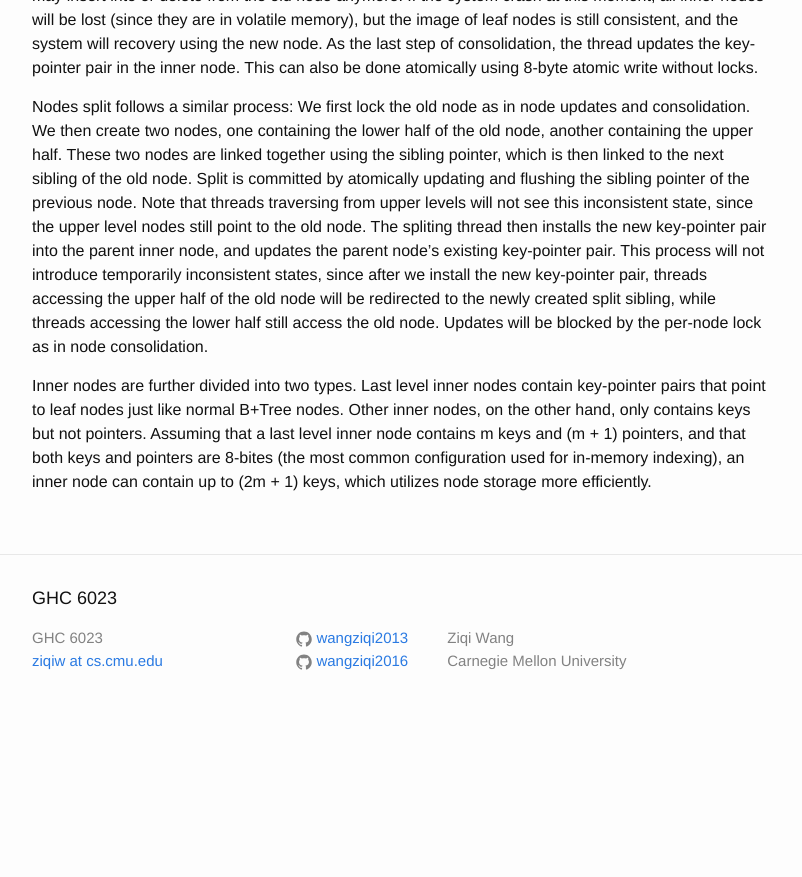
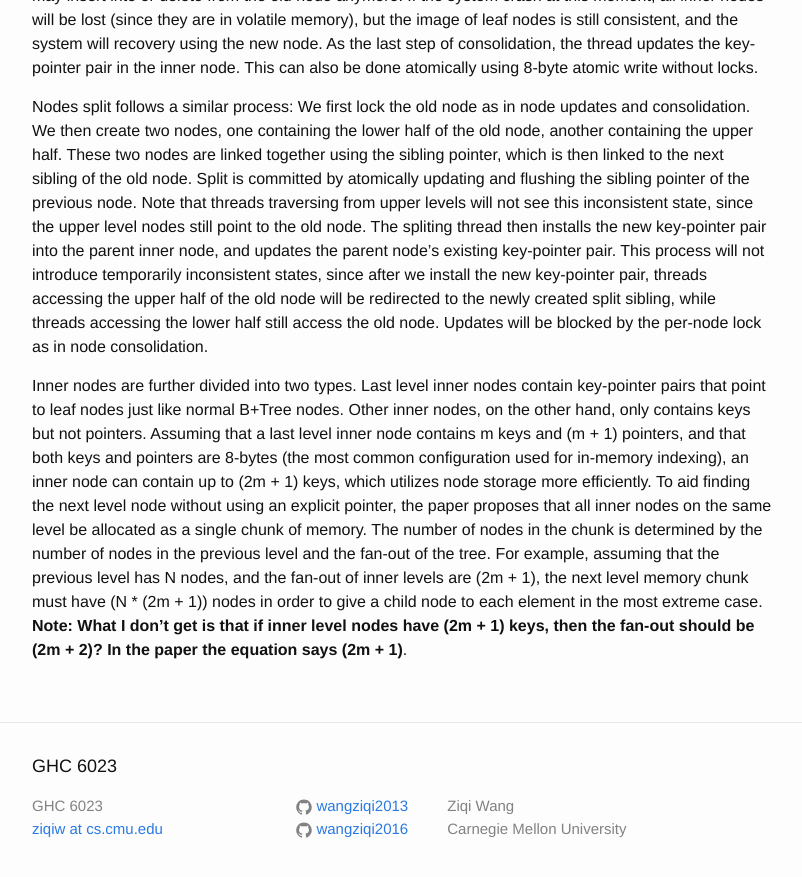
Before and after one commit to wangziqi2013/wangziqi2013.github.io, a Jekyll site: the page built from _posts/2019-12-01-nvtree.markdown, in a window 1280 px wide and 900 px high, scrolled down 1888 px. Shown: the top 877 px of the window, without its empty margins (238-1040 px from the left). Built offline with Jekyll 4.4.1, drawn with Linux system fonts in a browser that asks for light colours; before the commit the page ends 2620 px from its top, so only the background shows below that.

Commit message:
Adding inner nodes

```diff
--- a/_posts/2019-12-01-nvtree.markdown
+++ b/_posts/2019-12-01-nvtree.markdown
@@ -82,6 +82,11 @@ the lower half still access the old node. Updates will be blocked by the per-nod
 
 Inner nodes are further divided into two types. Last level inner nodes contain key-pointer pairs that point to leaf nodes
 just like normal B+Tree nodes. Other inner nodes, on the other hand, only contains keys but not pointers. Assuming that
-a last level inner node contains m keys and (m + 1) pointers, and that both keys and pointers are 8-bites (the most common
+a last level inner node contains m keys and (m + 1) pointers, and that both keys and pointers are 8-bytes (the most common
 configuration used for in-memory indexing), an inner node can contain up to (2m + 1) keys, which utilizes node storage
-more efficiently.
+more efficiently. To aid finding the next level node without using an explicit pointer, the paper proposes that all inner
+nodes on the same level be allocated as a single chunk of memory. The number of nodes in the chunk is determined by the
+number of nodes in the previous level and the fan-out of the tree. For example, assuming that the previous level has N
+nodes, and the fan-out of inner levels are (2m + 1), the next level memory chunk must have (N * (2m + 1)) nodes in order
+to give a child node to each element in the most extreme case. **Note: What I don't get is that if inner level
+nodes have (2m + 1) keys, then the fan-out should be (2m + 2)? In the paper the equation says (2m + 1)**.
```
